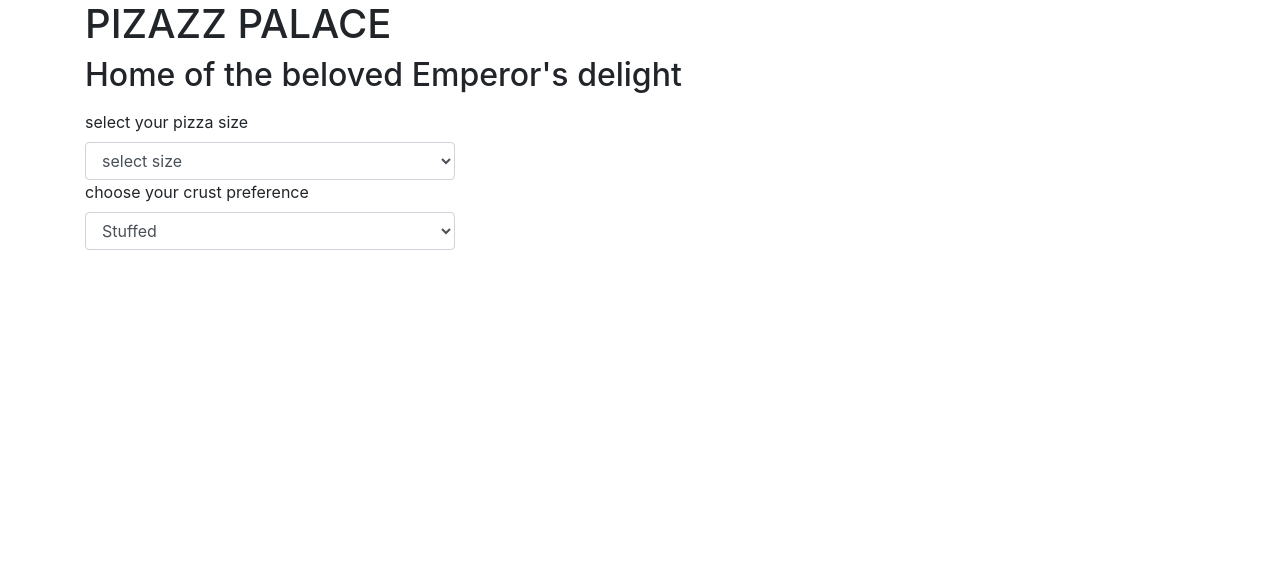
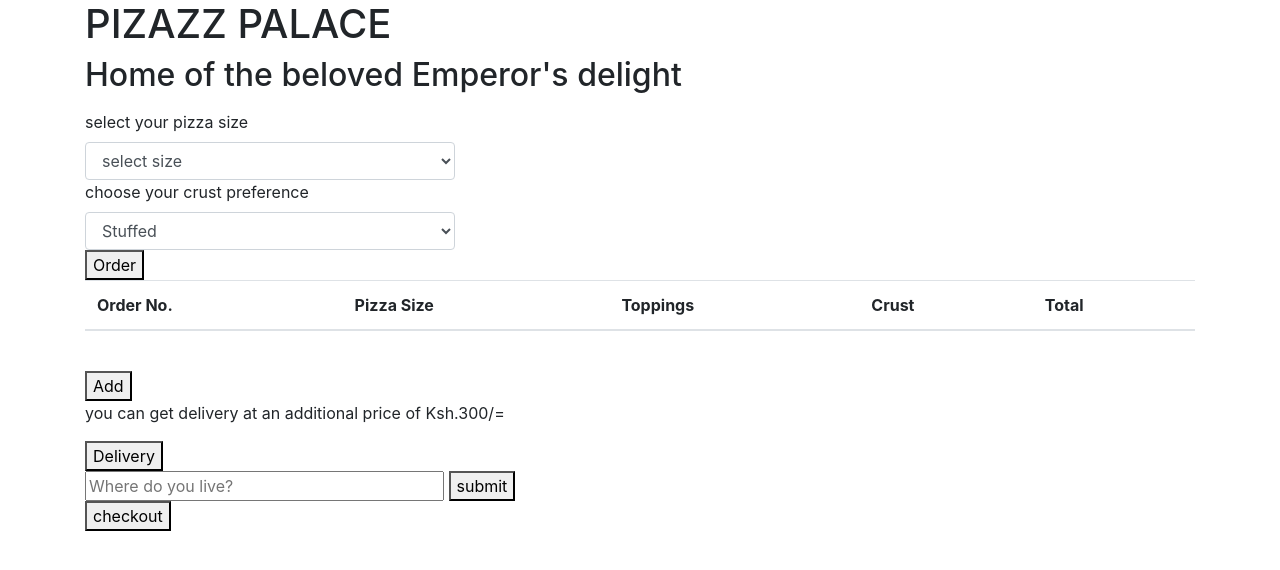
Before and after one commit to jo-wanja/pizazz, a plain HTML site: page index.html in a window 1280 px wide. Drawn offline with nearby package versions, Linux system fonts and the light colour scheme.

Commit message:
adding order table and  buttons

```diff
--- a/index.html
+++ b/index.html
@@ -98,6 +98,41 @@
         <option  value="150">Gluten-Free</option>
         <option value="100">Crispy</option>
       </select>
+      <button id="order">Order</button>
+      <!-- order table display -->
+      <table class="table">
+        <thead>
+          <tr>
+            <th scope="col">Order No.</th>
+            <th scope="col">Pizza Size</th>
+            <th scope="col">Toppings</th>
+            <th scope="col">Crust</th>
+            <th scope="col">Total</th>
+          </tr>
+        </thead>
+        <tbody id="pizza">
+          <tr>
+            <td id="order"></th>
+            <td id="size"></td>
+            <td id="toppings"></td>
+            <td id="crust"></td>
+            <td id="total"></td>
+          </tr>
+        </tbody>
+      </table>
+
+      <button id="add">Add</button>
+      <p>you can get delivery at an additional price of Ksh.300/=</p>
+      <button id="delivery">Delivery</button>
+      <div>
+        <input type="text" size="30" placeholder="Where do you live?" id="loc" required />
+        <button id="location">submit</button>
+      </div>
+      <div>
+       <button id="checkout">checkout</button>
+    </div>
+      <p id="DcheckoutMsg"></p>
+      <p id="checkoutMsg"></p>
 
     </div>
 
```
